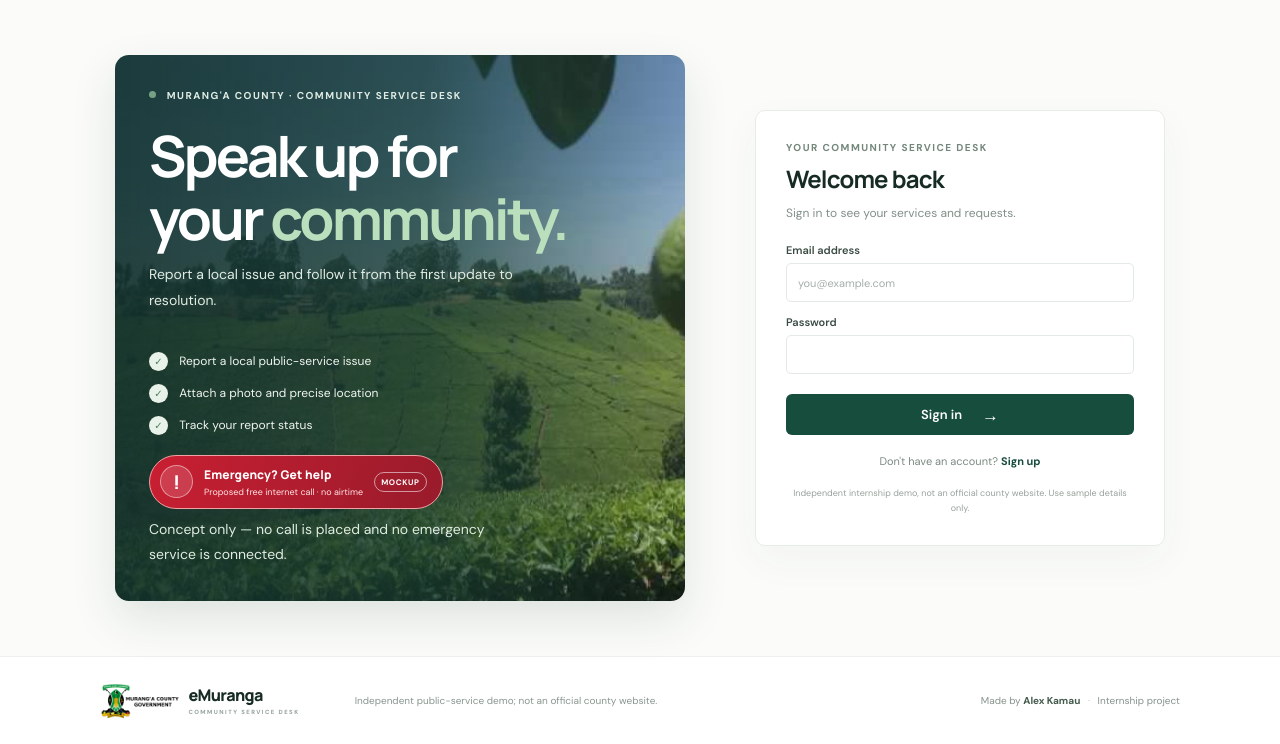
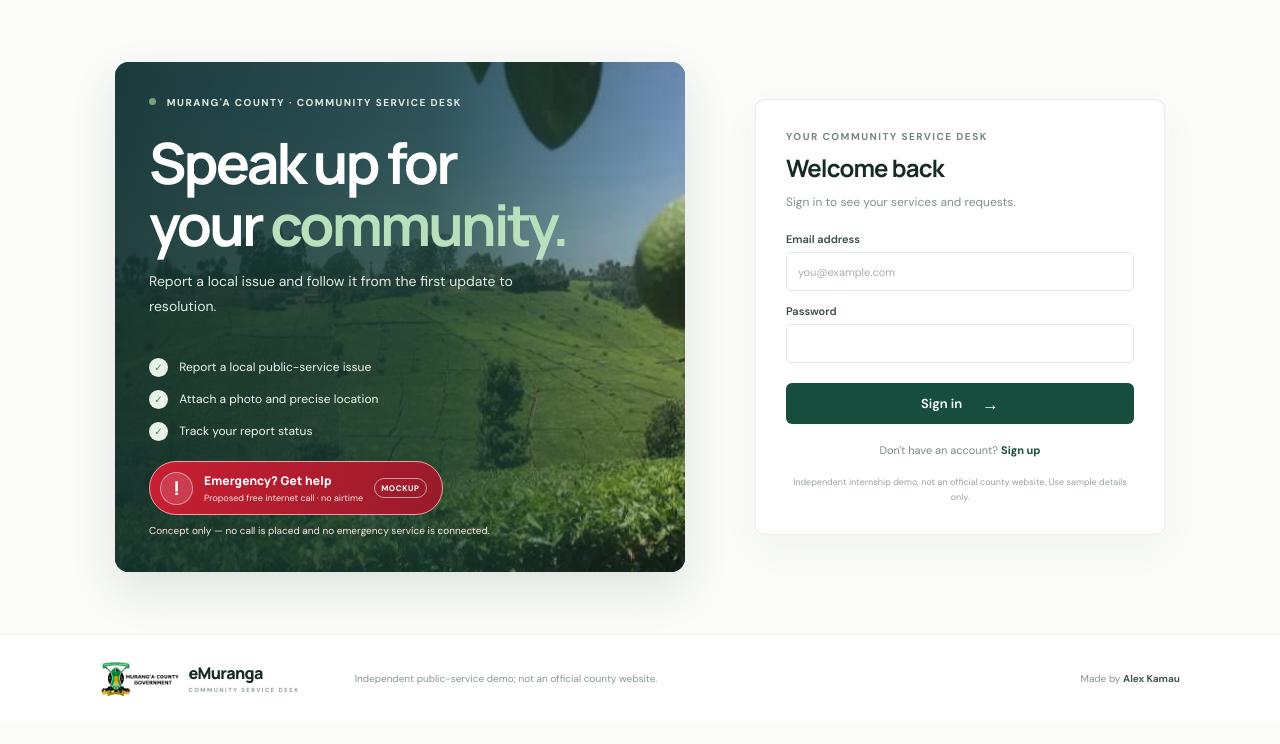
Before and after one commit to Alex-pu/E-muranga, a PHP site: page /auth.php in a window 1280 px wide. Shown: the part 78-822 px from the top of the page. After the commit the page ends 775 px from the top, so only its background shows below. Run offline with PHP 8.4, Linux system fonts and the light colour scheme; some libraries are stand-ins or nearby versions.

Commit message:
Ensure login imagery displays and simplify footer
Co-authored-by: Copilot <223556219+Copilot@users.noreply.github.com>

```diff
--- a/admin.php
+++ b/admin.php
@@ -80,7 +80,7 @@ try {
     <link rel="preconnect" href="https://fonts.googleapis.com">
     <link rel="preconnect" href="https://fonts.gstatic.com" crossorigin>
     <link href="https://fonts.googleapis.com/css2?family=DM+Sans:wght@400;500;600;700&family=Manrope:wght@400;500;600;700;800&display=swap" rel="stylesheet">
-    <link rel="stylesheet" href="style.css">
+    <link rel="stylesheet" href="style.css?v=20261017-2">
 </head>
 <body>
 <header class="topbar">
@@ -193,7 +193,7 @@ try {
 <footer id="about">
     <a class="brand footer-brand" href="admin.php"><img class="brand-logo" src="assets/logo.png" alt=""><span>eMuranga<small>STAFF SERVICE DESK</small></span></a>
     <p>Staff dashboard · independent internship demo.</p>
-    <span class="footer-credit">Made by <strong>Alex Kamau</strong> <span>·</span> Internship project</span>
+    <span class="footer-credit">Made by <strong>Alex Kamau</strong></span>
 </footer>
 </body>
 </html>
--- a/auth.php
+++ b/auth.php
@@ -111,7 +111,7 @@ unset($_SESSION['flash']);
     <link rel="preconnect" href="https://fonts.googleapis.com">
     <link rel="preconnect" href="https://fonts.gstatic.com" crossorigin>
     <link href="https://fonts.googleapis.com/css2?family=DM+Sans:wght@400;500;600;700&family=Manrope:wght@400;500;600;700;800&display=swap" rel="stylesheet">
-    <link rel="stylesheet" href="style.css">
+    <link rel="stylesheet" href="style.css?v=20261017-2">
 </head>
 <body class="auth-page">
 <header class="topbar">
@@ -125,6 +125,7 @@ unset($_SESSION['flash']);
 </header>
 <main class="auth-layout">
     <section class="auth-welcome">
+        <img class="auth-background-image" src="assets/login.jpg" alt="">
         <div class="eyebrow"><span class="live-dot"></span> MURANG'A COUNTY · COMMUNITY SERVICE DESK</div>
         <h1>Speak up for<br>your <span>community.</span></h1>
         <p>Report a local issue and follow it from the first update to resolution.</p>
@@ -173,7 +174,7 @@ unset($_SESSION['flash']);
 <footer id="about">
     <a class="brand footer-brand" href="auth.php"><img class="brand-logo" src="assets/logo.png" alt=""><span>eMuranga<small>COMMUNITY SERVICE DESK</small></span></a>
     <p>Independent public-service demo; not an official county website.</p>
-    <span class="footer-credit">Made by <strong>Alex Kamau</strong> <span>·</span> Internship project</span>
+    <span class="footer-credit">Made by <strong>Alex Kamau</strong></span>
 </footer>
 </body>
 </html>
--- a/dashboard.php
+++ b/dashboard.php
@@ -50,7 +50,7 @@ $csrfToken = csrfToken();
     <link rel="preconnect" href="https://fonts.googleapis.com">
     <link rel="preconnect" href="https://fonts.gstatic.com" crossorigin>
     <link href="https://fonts.googleapis.com/css2?family=DM+Sans:wght@400;500;600;700&family=Manrope:wght@400;500;600;700;800&display=swap" rel="stylesheet">
-    <link rel="stylesheet" href="style.css">
+    <link rel="stylesheet" href="style.css?v=20261017-2">
 </head>
 <body>
 <header class="topbar">
@@ -182,7 +182,7 @@ $csrfToken = csrfToken();
 <footer id="about">
     <a class="brand footer-brand" href="dashboard.php"><img class="brand-logo" src="assets/logo.png" alt=""><span>eMuranga<small>PUBLIC SERVICE DESK</small></span></a>
     <p>Independent community service demo; not an official county website.</p>
-    <span class="footer-credit">Made by <strong>Alex Kamau</strong> <span>·</span> Internship project</span>
+    <span class="footer-credit">Made by <strong>Alex Kamau</strong></span>
 </footer>
 <script>
 document.querySelectorAll('[data-category]').forEach((card) => {
--- a/style.css
+++ b/style.css
@@ -190,7 +190,10 @@ footer > p { margin: 0 auto 0 0; color: #89968e; font-size: 10px; }
 .dashboard-notice + .dashboard-notice { margin-top: 8px; }
 .auth-page { min-height: 100vh; background: #fbfcfa; }
 .auth-layout { width: min(1050px, 87.2%); min-height: calc(100vh - 166px); margin: 0 auto; padding: 55px 0; display: grid; grid-template-columns: 1fr 410px; align-items: center; gap: 70px; }
-.auth-welcome { min-height: 475px; padding: 34px; display: flex; flex-direction: column; align-items: flex-start; justify-content: center; border-radius: 14px; background: linear-gradient(90deg, #102f2be8 0%, #15382fc9 55%, #17392b48 100%), url("assets/login.jpg") center 48% / cover; box-shadow: 0 18px 46px #102e251f; }
+.auth-welcome { position: relative; isolation: isolate; overflow: hidden; min-height: 475px; padding: 34px; display: flex; flex-direction: column; align-items: flex-start; justify-content: center; border-radius: 14px; background: #17392b; box-shadow: 0 18px 46px #102e251f; }
+.auth-background-image { position: absolute; z-index: -2; inset: 0; width: 100%; height: 100%; object-fit: cover; object-position: center 48%; }
+.auth-welcome::before { position: absolute; z-index: -1; inset: 0; content: ""; background: linear-gradient(90deg, #102f2be8 0%, #15382fc9 55%, #17392b48 100%); }
+.auth-welcome > :not(.auth-background-image) { position: relative; z-index: 1; }
 .auth-welcome .eyebrow,.auth-welcome > p { color: #e0ece3; }
 .auth-welcome h1 { margin: 22px 0 13px; color: #fff; font-size: clamp(42px, 5vw, 57px); }
 .auth-welcome h1 span { color: #b9dfbd; }
@@ -203,7 +206,7 @@ footer > p { margin: 0 auto 0 0; color: #89968e; font-size: 10px; }
 .emergency-call-copy strong { font: 800 12px Manrope, sans-serif; letter-spacing: .15px; }
 .emergency-call-copy small { margin-top: 3px; color: #ffe3e3; font-size: 9px; }
 .emergency-call-badge { padding: 4px 6px; border: 1px solid #ffffff8a; border-radius: 999px; color: white; font-size: 8px; font-weight: 800; letter-spacing: .6px; }
-.emergency-note { max-width: 380px; margin: 8px 0 0; color: #ffe9e5; font-size: 10px; line-height: 1.5; }
+.auth-welcome .emergency-note { max-width: 380px; margin: 8px 0 0; color: #ffe9e5; font-size: 10px; line-height: 1.5; }
 @keyframes emergency-pulse { 0% { box-shadow: 0 0 0 0 #cf26364f; } 70% { box-shadow: 0 0 0 9px #cf263600; } 100% { box-shadow: 0 0 0 0 #cf263600; } }
 @media (prefers-reduced-motion: reduce) { .emergency-call-mockup { animation: none; } }
 .auth-card { padding: 30px; border: 1px solid var(--line); border-radius: 10px; background: white; box-shadow: 0 14px 40px #27442e0b; }
```
